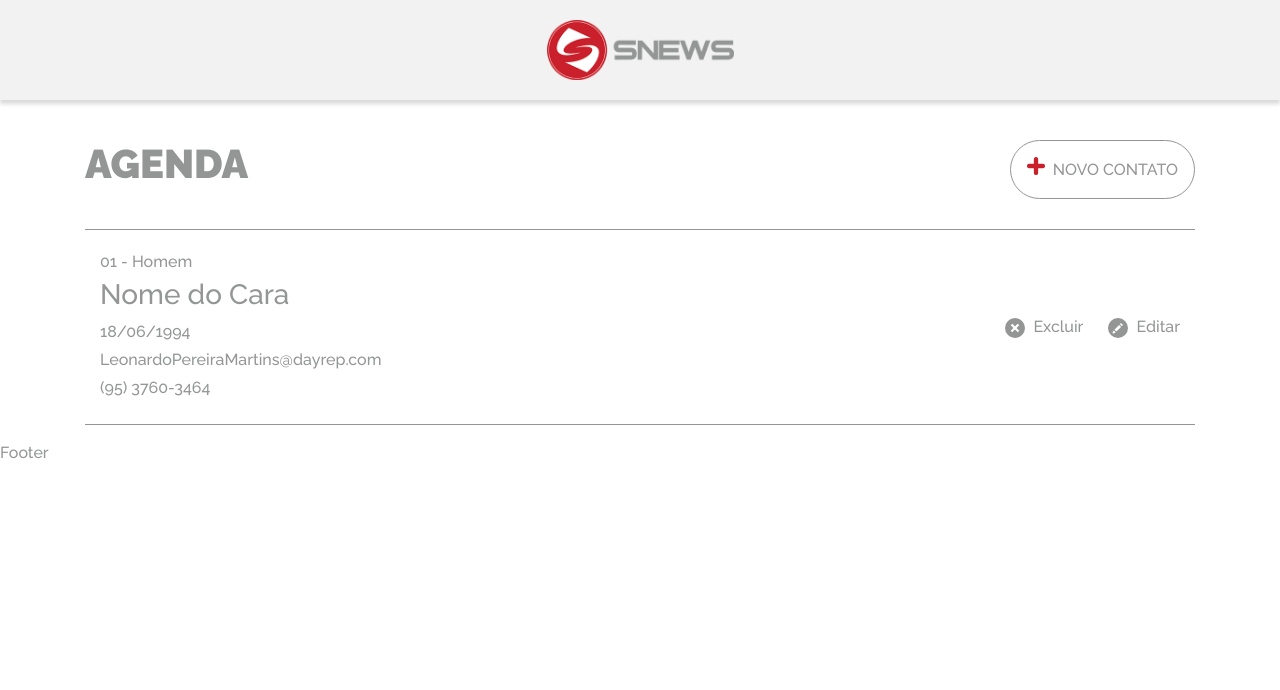
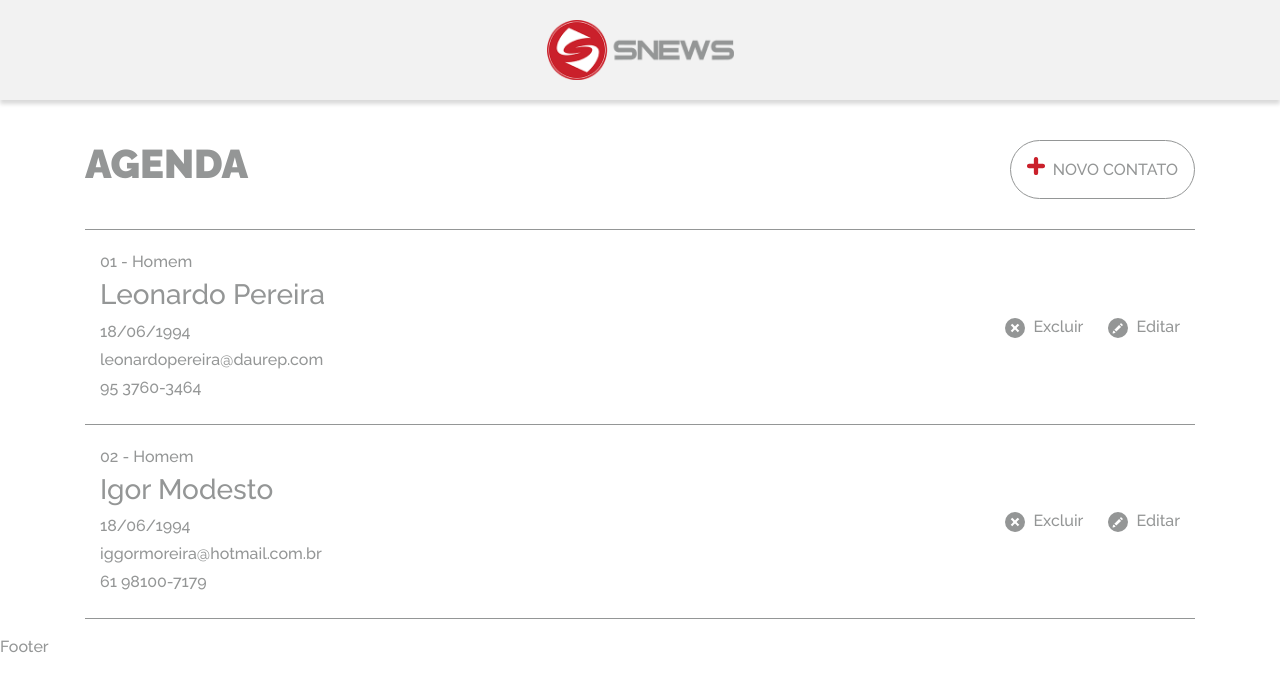
Before and after one commit to iggormodesto/SNEWS, a React (Create React App) app in the folder frontend/: page / in a window 1280 px wide. Shown: the top 690 px of the page. Built offline with nearby package versions, Linux system fonts and the light colour scheme; no server answers.

Commit message:
listando dinâmicamente os intens do construtor

```diff
--- a/frontend/src/App.css
+++ b/frontend/src/App.css
@@ -61,8 +61,12 @@
 }
 
 .App .contatos {
-  padding: 20px 0 0 0;
   border-top: #949696 solid 1px;
+  padding: 0;
+}
+
+.App .contatos li {
+  padding-top: 20px;
 }
 
 .App .contatos .acoes {
@@ -96,6 +100,75 @@
   width: 187px;
 }
 
+/* ADICIONAR CONTATO + MODAL */
+.btn-close {
+  color: #aaaaaa;
+  font-size: 30px;
+  text-decoration: none;
+  position: absolute;
+  right: 5px;
+  top: 0;
+}
+.btn-close:hover {
+  color: #919191;
+}
+.modal:before {
+  content: "";
+  display: none;
+  background: rgba(0, 0, 0, 0.6);
+  position: fixed;
+  top: 0;
+  left: 0;
+  right: 0;
+  bottom: 0;
+  z-index: 10;
+}
+.modal:target:before {
+  display: block;
+}
+.modal:target .modal-dialog {
+  -webkit-transform: translate(0, 0);
+  -ms-transform: translate(0, 0);
+  transform: translate(0, 0);
+  top: 20%;
+}
+.modal-dialog {
+  background: #fefefe;
+  border: #333333 solid 1px;
+  border-radius: 5px;
+  margin-left: -200px;
+  position: fixed;
+  left: 50%;
+  top: -100%;
+  z-index: 11;
+  width: 360px;
+  -webkit-transform: translate(0, -500%);
+  -ms-transform: translate(0, -500%);
+  transform: translate(0, -500%);
+  -webkit-transition: -webkit-transform 0.3s ease-out;
+  -moz-transition: -moz-transform 0.3s ease-out;
+  -o-transition: -o-transform 0.3s ease-out;
+  transition: transform 0.3s ease-out;
+}
+.modal-body {
+  padding: 20px;
+}
+.modal-header,
+.modal-footer {
+  padding: 10px 20px;
+}
+.modal-header {
+  border-bottom: #eeeeee solid 1px;
+}
+.modal-header h2 {
+  font-size: 20px;
+}
+.modal-footer {
+  border-top: #eeeeee solid 1px;
+  text-align: right;
+}
+/* FIM DO ADICIONAR CONTATO + MODAL */
+
 @keyframes App-logo-spin {
   from {
     transform: rotate(0deg);
--- a/frontend/src/App.js
+++ b/frontend/src/App.js
@@ -20,21 +20,45 @@ class App extends Component {
 
   get() {
     fetch('http://localhost:8080/contacts')
-    .then(async (response) => {
-     return response.json();
-    })
-    .then (async (r) =>  {
-      this.Contatos._embedded = r._embedded;
-      this.Contatos.page = r.page;
-    })
-    .catch((error) => {
-      console.error(error);
-    });
+    //.then(async (response) => {
+    // return response.json();
+    //})
+    //.then (async (r) =>  {
+    //  this.Contatos._embedded = r._embedded;
+    //  this.Contatos.page = r.page;
+    //})
+    //.catch((error) => {
+    //  console.error(error);
+    //});
+  }
+
+  constructor(props) {
+    super(props)
+    this.state = {
+    	items: [
+        {
+          id: "01",
+          nome: "Leonardo Pereira",
+          genero: "Homem",
+          nascimento: "18/06/1994",
+          email: "leonardopereira@daurep.com",
+          telefone: "95 3760-3464"
+        },
+        {
+          id: "02",
+          nome: "Igor Modesto",
+          genero: "Homem",
+          nascimento: "18/06/1994",
+          email: "iggormoreira@hotmail.com.br",
+          telefone: "61 98100-7179"
+        }
+      ]
+    }
   }
 
   render() {
     this.get ();
-    {console.log(this.Contatos)}
+    //{console.log(this.Contatos)}
     return (
       <div className="App">
         <header className="App-header">
@@ -54,21 +78,22 @@ class App extends Component {
               <h1>AGENDA</h1>
             </div>
             <div className="col-sm">
-              <a className="button adicionar" href="#" target="_blank">
+              <a className="button adicionar" href="#">
                 Novo Contato
               </a>
             </div>
           </div>
 
           <ul className="contatos">
+            {this.state.items.map(item => (
               <li className="row">
 
                 <div className="col">
-                <p>01 - Homem</p>
-                <h3>Nome do Cara</h3>
-                <p>18/06/1994</p>
-                <p>LeonardoPereiraMartins@dayrep.com</p>
-                <p>(95) 3760-3464</p>
+                  <p>{item.id} - {item.genero}</p>
+                  <h3>{item.nome}</h3>
+                  <p>{item.nascimento}</p>
+                  <p>{item.email}</p>
+                  <p>{item.telefone}</p>
                 </div>
 
                 <div className="col-3 acoes">
@@ -81,6 +106,7 @@ class App extends Component {
                 </div>
 
               </li>
+            ))}
           </ul>
 
         </section>
```
Also changed, not shown: 1 other file (tests, documents, lock files or other folders). Lines whose indentation alone changed are shown as unchanged.
